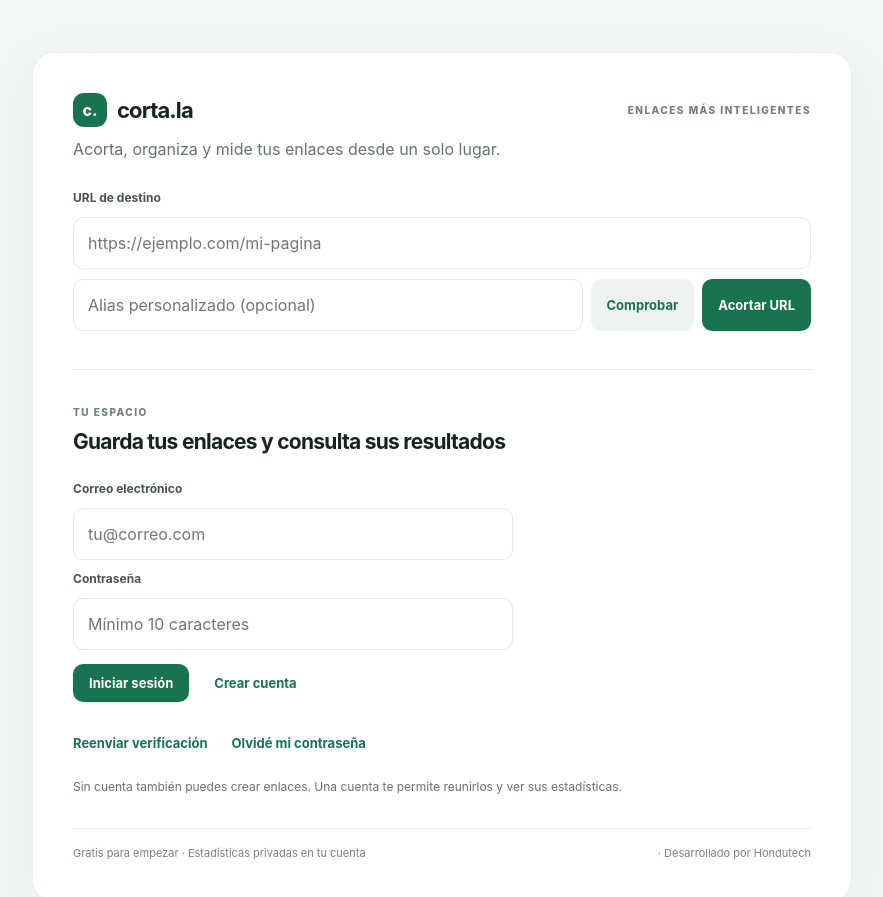
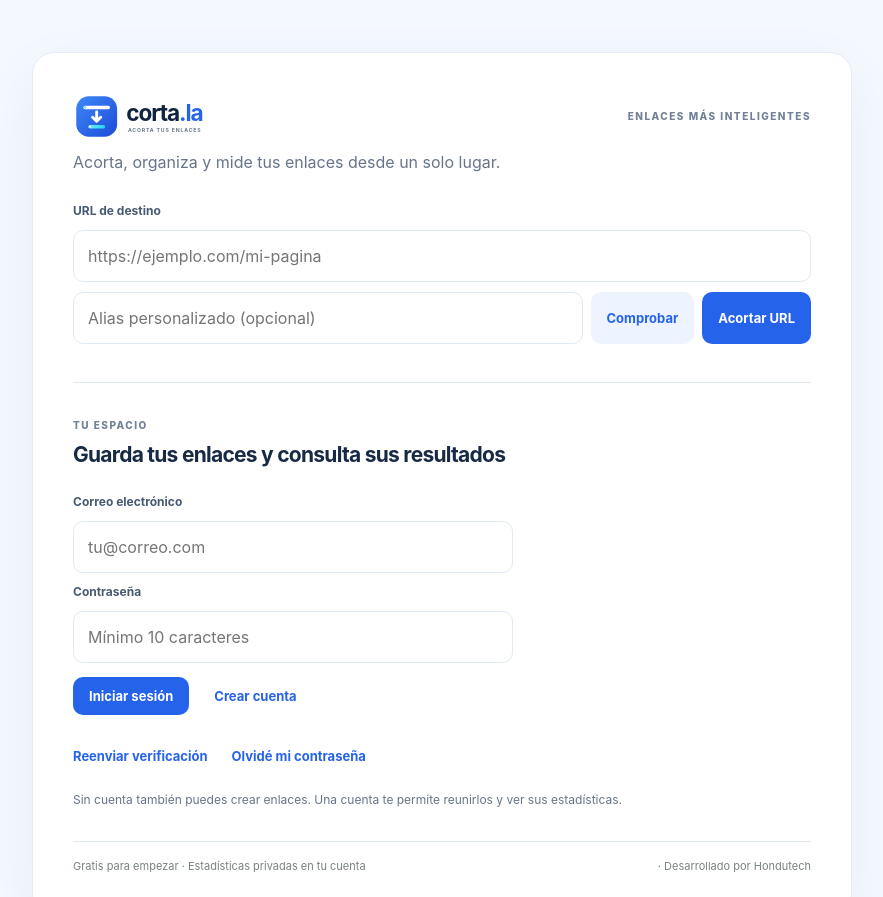
Before and after one commit to Chajtur/Corta.la, a website: page public/index.html in a window 1280 px wide. Shown: the top 897 px of the page, without its empty margins (198-1081 px from the left). Drawn offline with Linux system fonts and the light colour scheme; no server answers.

Commit message:
Se aplicó imagen de la marca

```diff
--- a/public/index.html
+++ b/public/index.html
@@ -5,12 +5,13 @@
     <meta name="viewport" content="width=device-width, initial-scale=1" />
     <meta name="description" content="Acorta, organiza y mide tus enlaces desde corta.la." />
     <title>corta.la — Acorta y mide tus enlaces</title>
+    <link rel="icon" type="image/svg+xml" href="/brand/cortala-isotipo.svg" />
     <link rel="stylesheet" href="/style.css" />
   </head>
   <body>
     <main class="container">
       <header class="brand-row">
-        <div><span class="brand-mark">c.</span><h1>corta.la</h1></div>
+        <a class="brand-link" href="/" aria-label="corta.la, inicio"><img src="/brand/cortala-imagotipo-horizontal.svg" alt="corta.la — acorta tus enlaces" width="184" height="48" /></a>
         <span class="eyebrow">ENLACES MÁS INTELIGENTES</span>
       </header>
       <p class="intro">Acorta, organiza y mide tus enlaces desde un solo lugar.</p>
--- a/public/style.css
+++ b/public/style.css
@@ -1,15 +1,15 @@
-:root{color-scheme:light;--ink:#17231f;--muted:#66736d;--line:#e2e9e4;--green:#18734f;--green-dark:#105b3d;--wash:#f3f7f4;--white:#fff}
+:root{color-scheme:light;--ink:#172944;--muted:#66758a;--line:#e1e9f4;--blue:#2563eb;--blue-dark:#1d4ed8;--wash:#f4f8ff;--white:#fff}
 *{box-sizing:border-box}
 body{margin:0;background:var(--wash);color:var(--ink);font:16px/1.5 Inter,ui-sans-serif,system-ui,-apple-system,"Segoe UI",sans-serif}
-.container{width:min(100% - 32px,820px);margin:52px auto 36px;padding:40px;background:var(--white);border:1px solid #e8eee9;border-radius:22px;box-shadow:0 18px 60px #243b2c0d}
-.brand-row,.brand-row>div,.section-heading,.result-card,.url-card,.auth-actions{display:flex;align-items:center;justify-content:space-between;gap:16px}
-.brand-row>div{justify-content:flex-start;gap:10px}.brand-row h1{font-size:22px;margin:0;letter-spacing:-.04em}.brand-mark{display:grid;place-items:center;width:34px;height:34px;background:var(--green);color:white;border-radius:11px;font-weight:800}
-.eyebrow{color:#718079;font-size:10px;font-weight:800;letter-spacing:.15em}.intro{margin:10px 0 28px;color:var(--muted)}
-.shorten-form,.auth-form{display:grid;gap:10px}.shorten-form label,.auth-form label{font-size:12px;font-weight:700;color:#48554e}.shorten-form>input,.auth-form input,.alias-row input{width:100%;padding:13px 14px;border:1px solid var(--line);border-radius:10px;background:#fff;color:var(--ink);font:inherit;outline:none}.shorten-form input:focus,.auth-form input:focus{border-color:#73ae90;box-shadow:0 0 0 3px #18734f18}.alias-row{display:grid;grid-template-columns:1fr auto auto;gap:8px}.button{border:0;border-radius:10px;background:var(--green);color:white;padding:11px 16px;font-family:inherit;font-size:13px;font-weight:700;cursor:pointer;white-space:nowrap}.button:hover{background:var(--green-dark)}.button-secondary{background:#edf4ef;color:var(--green)}.button-secondary:hover{background:#e3eee6}.text-button{padding:9px;border:0;background:none;color:var(--green);font-family:inherit;font-size:13px;font-weight:700;cursor:pointer}.message{margin:0;color:#ad352e;font-size:13px}.message.success{color:var(--green)}.message.info{color:var(--muted)}.hidden{display:none!important}
-.result-card{margin-top:16px;padding:16px;background:#f2f8f4;border:1px solid #dcebe0;border-radius:13px;flex-wrap:wrap}.result-card>div{display:grid;gap:4px}.result-card a,.url-short{color:var(--green);font-weight:750;text-decoration:none;overflow-wrap:anywhere}.result-card a:hover,.url-short:hover{text-decoration:underline}.result-card .muted{flex-basis:100%;margin:0}
+.container{width:min(100% - 32px,820px);margin:52px auto 36px;padding:40px;background:var(--white);border:1px solid #e5ecf5;border-radius:22px;box-shadow:0 18px 60px #19365d0d}
+.brand-row,.section-heading,.result-card,.url-card,.auth-actions{display:flex;align-items:center;justify-content:space-between;gap:16px}
+.brand-link{display:inline-flex;align-items:center;line-height:0}.brand-link img{display:block;width:184px;height:auto}
+.eyebrow{color:#718198;font-size:10px;font-weight:800;letter-spacing:.15em}.intro{margin:10px 0 28px;color:var(--muted)}
+.shorten-form,.auth-form{display:grid;gap:10px}.shorten-form label,.auth-form label{font-size:12px;font-weight:700;color:#485a73}.shorten-form>input,.auth-form input,.alias-row input{width:100%;padding:13px 14px;border:1px solid var(--line);border-radius:10px;background:#fff;color:var(--ink);font:inherit;outline:none}.shorten-form input:focus,.auth-form input:focus{border-color:#75a5ff;box-shadow:0 0 0 3px #2563eb18}.alias-row{display:grid;grid-template-columns:1fr auto auto;gap:8px}.button{border:0;border-radius:10px;background:var(--blue);color:white;padding:11px 16px;font-family:inherit;font-size:13px;font-weight:700;cursor:pointer;white-space:nowrap}.button:hover{background:var(--blue-dark)}.button-secondary{background:#edf3ff;color:var(--blue)}.button-secondary:hover{background:#e1ebff}.text-button{padding:9px;border:0;background:none;color:var(--blue);font-family:inherit;font-size:13px;font-weight:700;cursor:pointer}.message{margin:0;color:#ad352e;font-size:13px}.message.success{color:#17724d}.message.info{color:var(--muted)}.hidden{display:none!important}
+.result-card{margin-top:16px;padding:16px;background:#f1f6ff;border:1px solid #dce8fc;border-radius:13px;flex-wrap:wrap}.result-card>div{display:grid;gap:4px}.result-card a,.url-short{color:var(--blue);font-weight:750;text-decoration:none;overflow-wrap:anywhere}.result-card a:hover,.url-short:hover{text-decoration:underline}.result-card .muted{flex-basis:100%;margin:0}
 .account-section{margin-top:38px;padding-top:28px;border-top:1px solid var(--line)}.section-heading{align-items:flex-start;margin-bottom:16px}.section-heading h2{margin:4px 0;font-size:21px;letter-spacing:-.035em}.muted{margin:6px 0 0;color:var(--muted);font-size:12px}.auth-form{max-width:440px;margin:18px 0}.auth-actions{justify-content:flex-start;margin-top:4px}.empty-state{padding:20px;border:1px dashed var(--line);border-radius:12px}.url-list{display:grid;gap:10px;margin-top:16px}.url-card{align-items:flex-start;padding:15px;border:1px solid var(--line);border-radius:13px}.url-target{max-width:560px;margin:4px 0;overflow-wrap:anywhere;color:#47564e;font-size:13px}.url-card .muted{line-height:1.6}.url-actions{display:grid;justify-items:end;gap:4px}.stats-button{font-size:12px}
 .auth-help{display:flex;flex-wrap:wrap;gap:6px;margin-top:4px}.auth-help .text-button:first-child{padding-left:0}.auth-form h3{margin:0;font-size:18px}
 footer{display:flex;justify-content:space-between;gap:12px;margin-top:32px;padding-top:16px;border-top:1px solid var(--line);color:#78837d;font-size:11px}
 .cookie-banner{position:fixed;right:20px;bottom:20px;z-index:10;display:flex;align-items:center;gap:24px;width:min(640px,calc(100% - 32px));padding:18px 20px;background:white;border:1px solid var(--line);border-radius:16px;box-shadow:0 14px 50px #15261a24}.cookie-banner strong{font-size:14px}.cookie-banner p{margin:4px 0 0;color:var(--muted);font-size:12px}.cookie-actions{display:flex;gap:8px}
-@media(max-width:640px){.container{width:min(100% - 20px,820px);margin:10px auto;padding:22px 18px;border-radius:16px}.eyebrow{font-size:9px}.alias-row{grid-template-columns:1fr 1fr}.alias-row input{grid-column:1/-1}.alias-row .button:last-child{grid-column:2}.section-heading h2{font-size:18px}.url-card{flex-direction:column}.stats-button{width:100%}footer{flex-direction:column}}
+@media(max-width:640px){.container{width:min(100% - 20px,820px);margin:10px auto;padding:22px 18px;border-radius:16px}.brand-row{align-items:flex-start;flex-direction:column;gap:8px}.brand-link img{width:154px}.eyebrow{font-size:9px}.alias-row{grid-template-columns:1fr 1fr}.alias-row input{grid-column:1/-1}.alias-row .button:last-child{grid-column:2}.section-heading h2{font-size:18px}.url-card{flex-direction:column}.stats-button{width:100%}footer{flex-direction:column}}
 @media(max-width:640px){.cookie-banner{right:10px;bottom:10px;width:calc(100% - 20px);align-items:flex-start;flex-direction:column;gap:12px}.cookie-actions{width:100%}.cookie-actions .button{flex:1}}
```
Also changed, not shown: public/brand/README.md (added), public/brand/cortala-imagotipo-horizontal.svg (added), public/brand/cortala-imagotipo-vertical.svg (added), public/brand/cortala-isologo.svg (added), public/brand/cortala-isotipo-blanco.svg (added), public/brand/cortala-isotipo-monocromo.svg (added), public/brand/cortala-isotipo.svg (added), public/brand/cortala-logotipo.svg (added), public/corta-la-logo.svg (added), public/favicon.svg (added).
